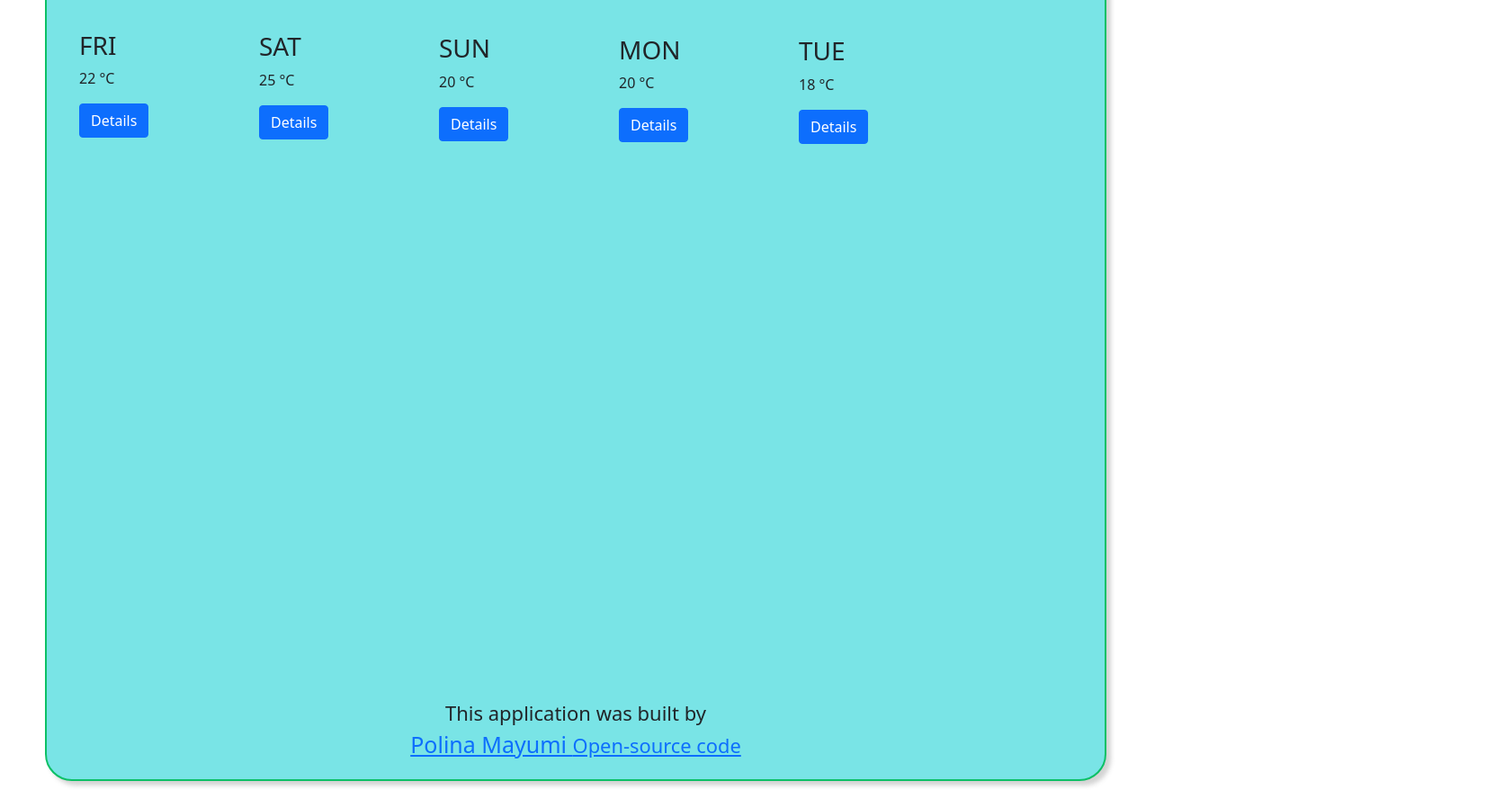
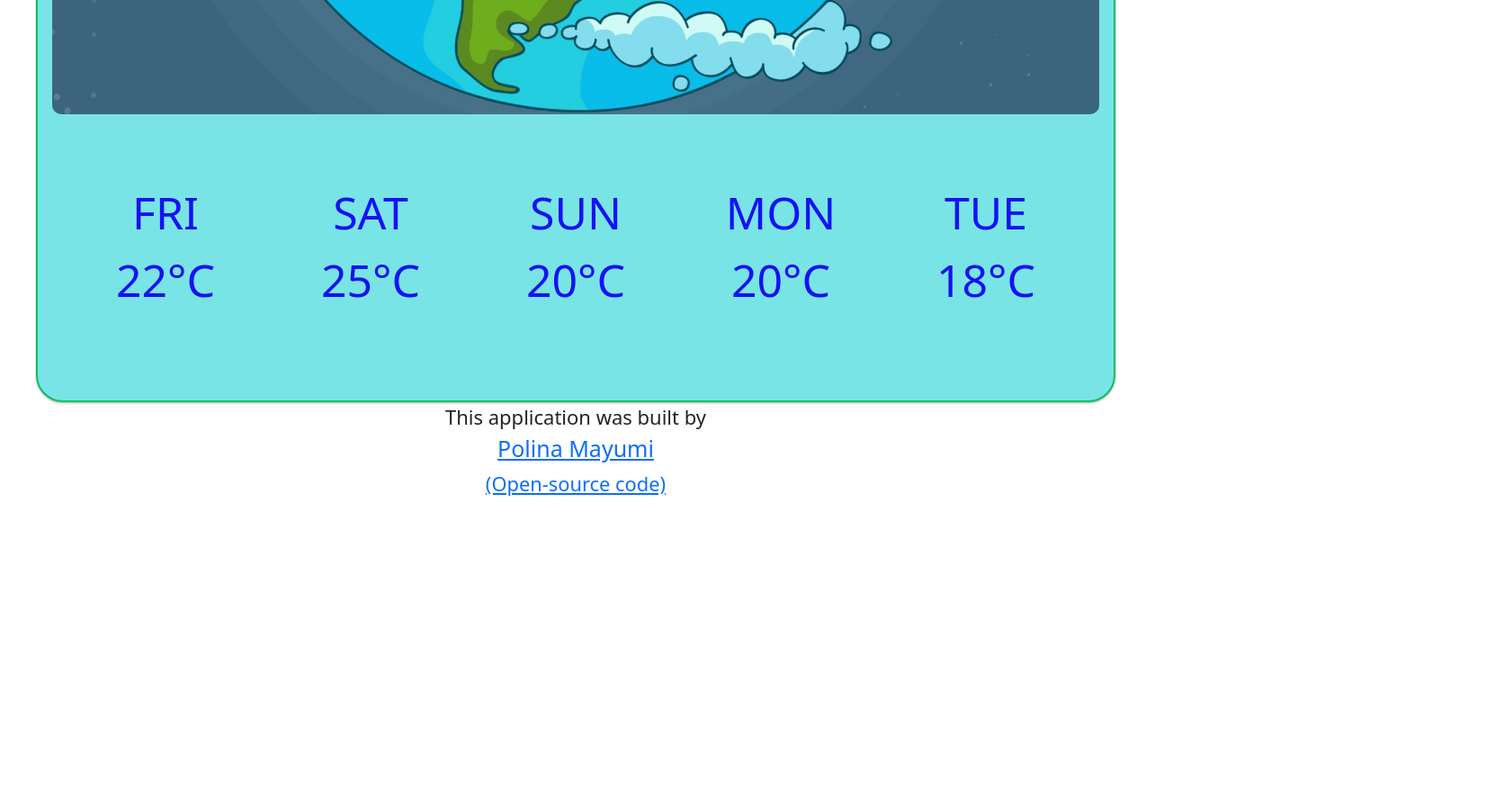
Before and after one commit to MaPoMi/Polina-project-2021.9.5, a plain HTML site: page index.html in a window 1280 px wide. Shown: the part 1640-2518 px from the top of the page at 90% size, 1672 px wide, since content can reach past the window. After the commit the page ends 2195 px from the top, so only its background shows below. Drawn offline with nearby package versions, Linux system fonts and the light colour scheme.

Commit message:
project heading update

```diff
--- a/index.html
+++ b/index.html
@@ -24,10 +24,8 @@
 
   <body>
 
-<h1>WHAT IS THE WEATHER TODAY?</h1>
-
  <div id="box">
-
+<div class="heading">WHAT IS THE WEATHER TODAY?</div>
     <div class="search">
       <i class="fas fa-search search-icon"></i>
 
@@ -54,124 +52,43 @@
 
         <img src="images/globe.jpg" />
       <br />
+    <br />
       <br />
+<div class="container">
+      <div class="row">
+        <div class="col">FRI</div>
+        <div class="col">SAT</div>
+        <div class="col">SUN</div>
+        <div class="col">MON</div>
+        <div class="col">TUE</div>
+      </div>
 
-       <div class="week-row">
-        <div class="col-sm">
-          <div class="Fri-card" style="width: 50rem;">
-            <div class="card-body">
-              <h3 class="card-title">FRI</h3>
-              <p class="card-text">22 °C</p>
-              <a href="#" class="btn btn-primary">Details</a>
-            </div>
-          </div>
-        </div>
-
-        <div class="Sat-card" style="width: 50rem;">
-          <div class="card-body">
-            <h3 class="card-title">SAT</h3>
-            <p class="card-text">25 °C</p>
-            <a href="#" class="btn btn-primary">Details</a>
-          </div>
-        </div>
-
-        <div class="Sun-card" style="width: 50rem;">
-          <div class="card-body">
-            <h3 class="card-title">SUN</h3>
-            <p class="card-text">20 °C</p>
-            <a href="#" class="btn btn-primary">Details</a>
-          </div>
-        </div>
-
-        <div class="Mon-card" style="width: 50rem;">
-          <div class="card-body">
-            <h3 class="card-title">MON</h3>
-            <p class="card-text">20 °C</p>
-            <a href="#" class="btn btn-primary">Details</a>
-          </div>
-        </div>
-
-        <div class="Tue-card" style="width: 50rem;">
-          <div class="card-body">
-            <h3 class="card-title">TUE</h3>
-            <p class="card-text">18 °C</p>
-            <a href="#" class="btn btn-primary">Details</a>
-          </div>
-        </div>
+      <div class="row">
+        <div class="col">22°C</div>
+        <div class="col">25°C</div>
+        <div class="col">20°C</div>
+        <div class="col">20°C</div>
+        <div class="col">18°C</div>
       </div>
-   <div class="days clearfix">
-        <div class="day__block">
-          <div class="day__block-date"></div>
-          <img class="day__block-image">
-          <div class="day__block-temps">
-            <span class="day__block-temp"></span>
-          </div>
-        </div>
-        <div class="day__block">
-          <div class="day__block-date"></div>
-          <img class="day__block-image">
-          <div class="day__block-temps">
-            <span class="day__block-temp"></span>
-          </div>
-        </div>
-        <div class="day__block">
-          <div class="day__block-date"></div>
-          <img class="day__block-image">
-          <div class="day__block-temps">
-            <span class="day__block-temp"></span>
-          </div>
-        </div>
-        <div class="day__block">
-          <div class="day__block-date"></div>
-          <img class="day__block-image">
-          <div class="day__block-temps">
-            <span class="day__block-temp"></span>
-          </div>
-        </div>
-        <div class="day__block">
-          <div class="day__block-date"></div>
-          <img class="day__block-image">
-          <div class="day__block-temps">
-            <span class="day__block-temp"></span>
-          </div>
-        </div>
-        <div class="day__block">
-          <div class="day__block-date"></div>
-          <img class="day__block-image">
-          <div class="day__block-temps">
-            <span class="day__block-temp"></span>
-          </div>
-        </div>
-        <div class="day__block">
-          <div class="day__block-date"></div>
-          <img class="day__block-image">
-          <div class="day__block-temps">
-            <span class="day__block-temp"></span>
-          </div>
-        </div>
-        <div class="day__block">
-          <div class="day__block-date"></div>
-          <img class="day__block-image">
-          <div class="day__block-temps">
-            <span class="day__block-temp"></span>
-          </div>
+       <br />
+      <br />
+      <br />
+    </div>
+      </div>
+      <div class="developer">This application was built by</div>
+      <div class="contact">
 
 
 
-    </div>
-
-
-      <div class="developer">This application was built by</div>
-      <div class="contact">
-        <a
+             <a
           href="https://www.linkedin.com/in/polina-mayumi-770527215"
           target="_blank"
         >
           Polina Mayumi
         </a>
-
-        <small><a href="https://github.com/MaPoMi/Polina-project-2021.9.5.git">Open-source code</a></small>
-        </div>
+      </br>
+         <small><a href="https://github.com/MaPoMi/Polina-project-2021.9.5.git">(Open-source code)</a></small>
+       </div>
 
       </div>
     </div>
--- a/src/style.css
+++ b/src/style.css
@@ -2,17 +2,19 @@
   background: rgb(121, 228, 230);
   border: 2px solid rgb(12, 192, 102);
   border-radius: 30px;
-  padding: 20px;
-  margin: 5px 50px 10px;
-  box-shadow: 5px 5px 5px rgba(110, 108, 108, 0.3);
+  box-shadow: 0 2px 2px 0 rgba(0, 0, 0, 0.16), 0 0 0 1px rgba(0, 0, 0, 0.08);
+  display: block;
+  margin: 0 auto;
+  max-width: 1200px;
+  padding: 20px 16px 24px 16px;
 }
 
 body {
   font-family: Georgia, "Times New Roman", Times, serif;
 }
-h1 {
-  color: green;
-  font-size: 50px;
+.heading {
+  color: rgb(10, 6, 207);
+  font-size: 65px;
   font-weight: bold;
   padding: 100px;
   text-align: center;
@@ -69,36 +71,13 @@ img {
   background-color: #26c8ee;
   border-radius: 10px;
 }
-.week-row {
-  display: block;
-  margin: 0 auto;
-}
-.Fri-card {
-  position: relative;
-  top: 0;
-  left: 0;
-}
-.Sat-card {
-  position: relative;
-  top: -150px;
-  left: 200px;
-}
-.Sun-card {
-  position: relative;
-  top: -300px;
-  left: 400px;
-}
-.Mon-card {
-  position: relative;
-  top: -450px;
-  left: 600px;
+.col {
+  color: #1512f3;
+  font-size: 50px;
+  text-align: center;
+  bottom: 50px;
 }
 
-.Tue-card {
-  position: relative;
-  top: -600px;
-  left: 800px;
-}
 .developer {
   text-align: center;
   font-size: 22px;
```
